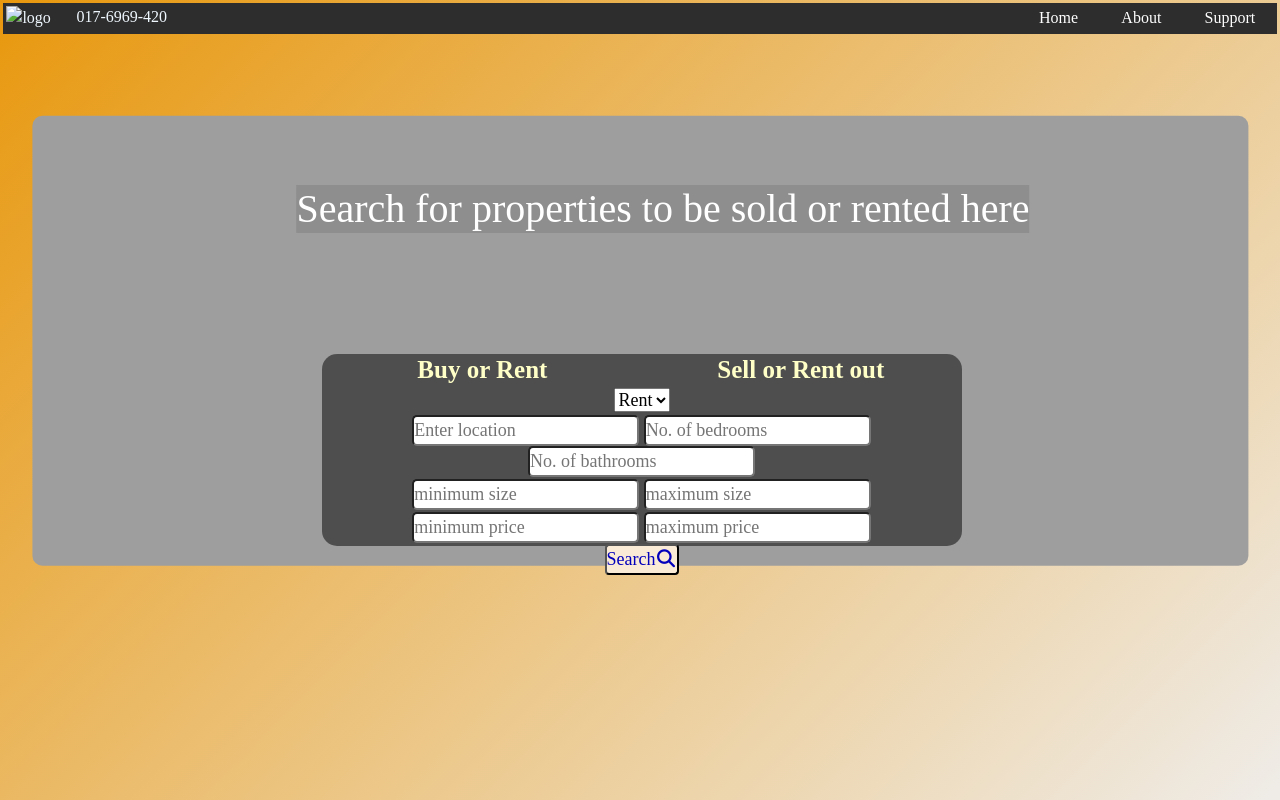
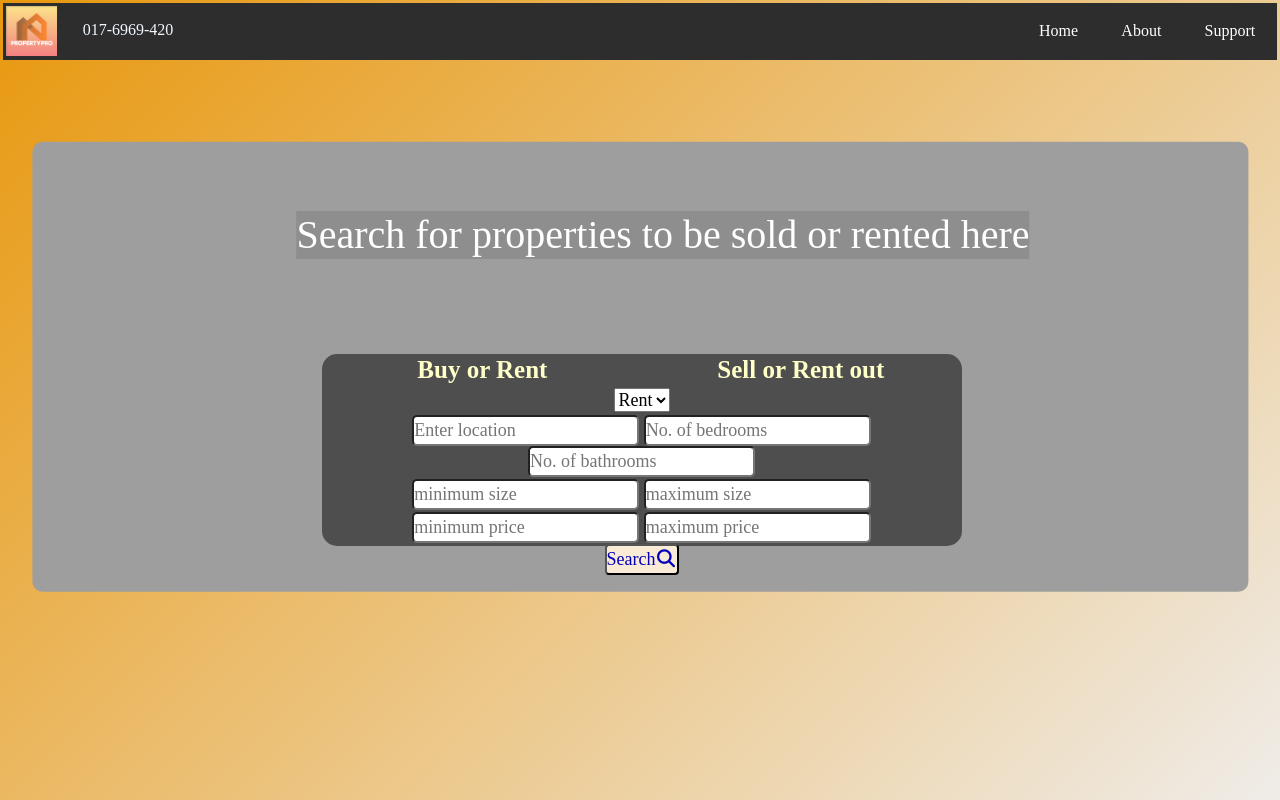
Before and after one commit to Sajid-Rashid11/PropertyPro.Github.io, a plain HTML site: page Model/home.html in a window 1280 px wide. Drawn offline with nearby package versions, Linux system fonts and the light colour scheme; the site is published under a folder, as on GitHub Pages, so addresses that start at the root find nothing; a web font is replaced by a local one.

Commit message:
fix logo routing

```diff
--- a/Model/home.html
+++ b/Model/home.html
@@ -23,12 +23,12 @@
     />
     <link rel="stylesheet" href="../View/home_style.css" />
     <title>PropertyPro-HomePage</title>
-    <link rel="icon" href="/View/logo.png" type="image/icon type" />
+    <link rel="icon" href="../View/logo.png" type="image/icon type" />
   </head>
   <body>
     <nav class="navbar">
       <div class="logoAndnum">
-        <img src="/View/logo.png" alt="logo" />
+        <img src="../View/logo.png" alt="logo" />
         <span class="phone">017-6969-420</span>
       </div>
       <ul class="nav_links">
```
Also changed, not shown: Model/showcards.html (+2 -1 lines).
